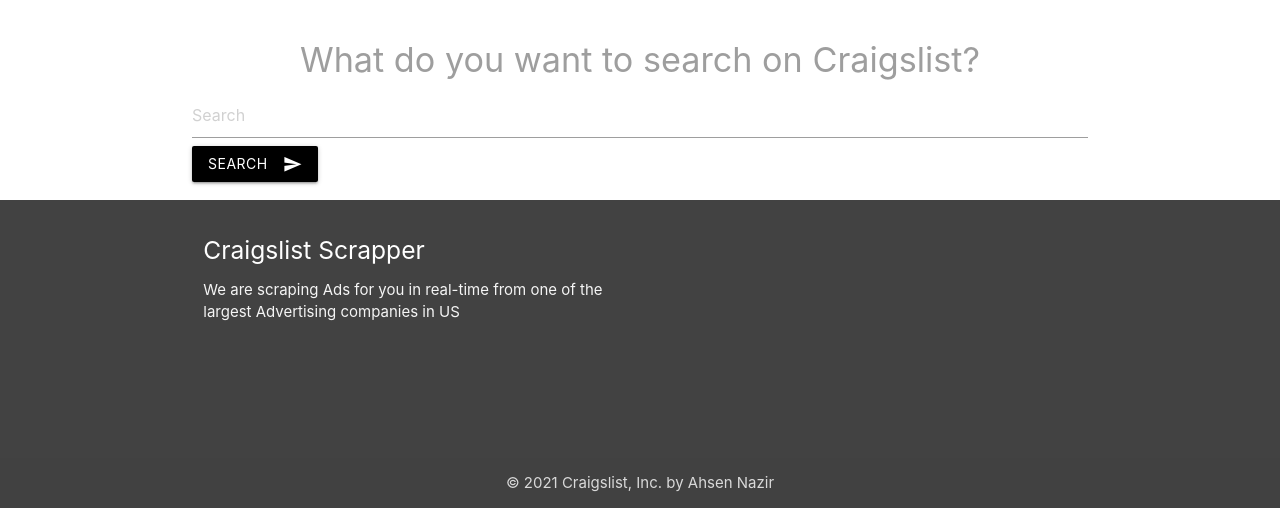
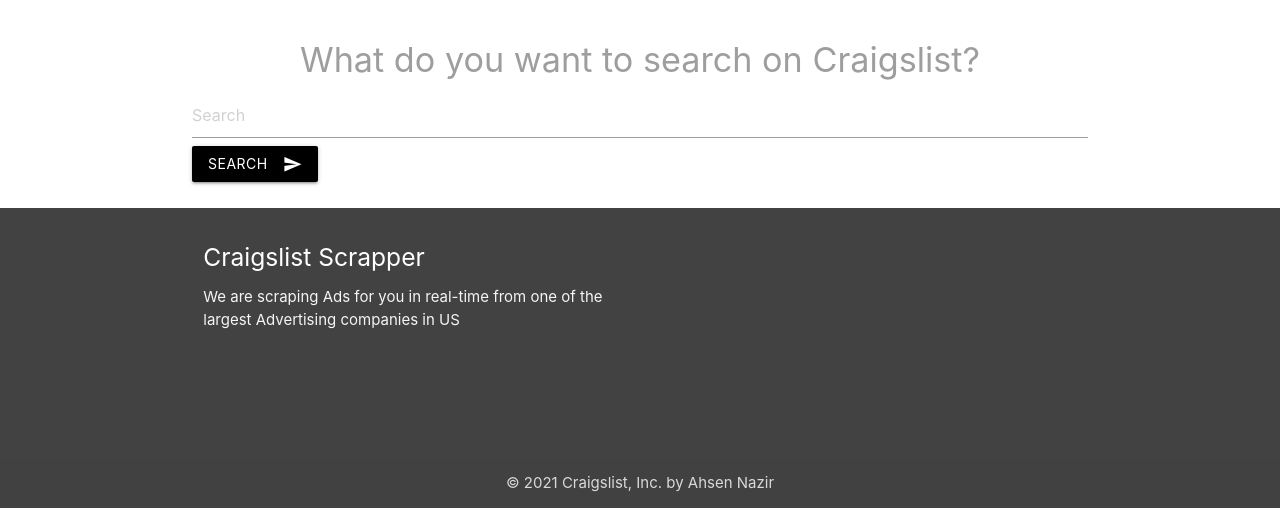
Before and after one commit to acen20/Craigslist, a Django app: template templates/base.html in a window 1280 px wide. Shown: the part 292-800 px from the top of the page. Run offline with Django 3.2, Linux system fonts and the light colour scheme; the template is opened without the code that fills it, so the values that code supplies are empty.

Commit message:
Front-end

```diff
--- a/myapp/static/myapp/style.css
+++ b/myapp/static/myapp/style.css
@@ -76,7 +76,7 @@
 }
 
 footer{
-  margin-top:auto;
+  margin-top:2%;
   height: 100vh;
   position: relative;
 }
@@ -92,9 +92,6 @@
   position: absolute;
 }
 
-#search{
-  margin-bottom: 2%;
-}
 
 .card{
   position: relative;
```
